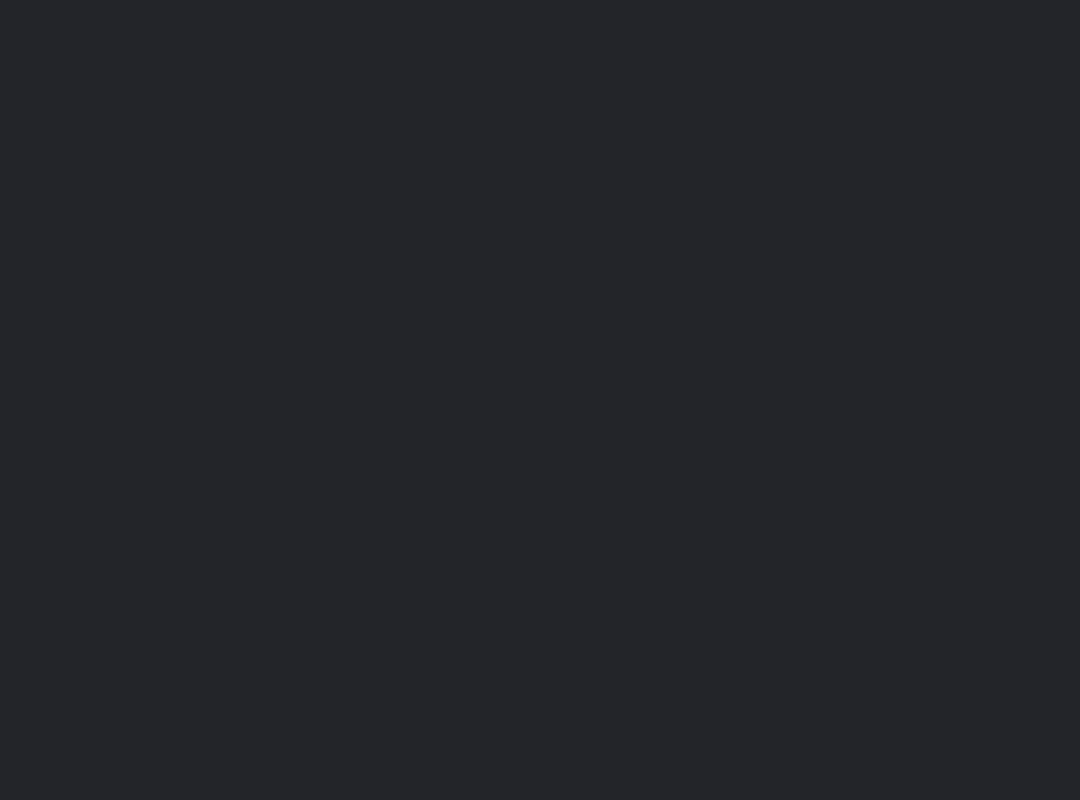
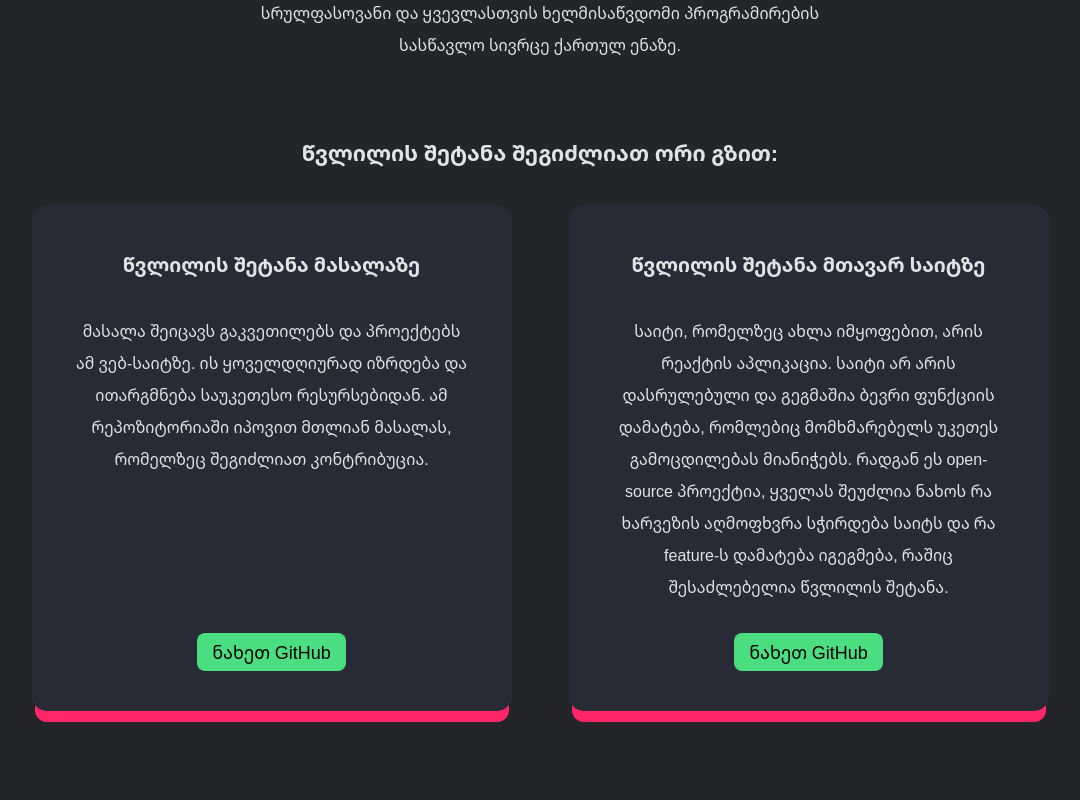
Before and after one commit to XazyProject/xazy, a React (Create React App) app: page /contribute in a window 1280 px wide. Before the commit this address had no page. Shown: the part 380-1180 px from the top of the page, without its empty margins (100-1180 px from the left). Before the commit the page ends 800 px from the top, so only its background shows below. Built offline with nearby package versions, Linux system fonts and the light colour scheme.

Commit message:
add contribution page and tutorial

```diff
--- a/src/components/layout/header/Header.tsx
+++ b/src/components/layout/header/Header.tsx
@@ -49,7 +49,7 @@ const Header = () => {
             </a>
           </li>
           <li>
-            <NavLink to="/">მხარდაჭერა</NavLink>
+            <NavLink to="/contribute">მხარდაჭერა</NavLink>
           </li>
           <img src={avatarExample} alt="avatar" />
         </HeaderUl>
@@ -69,7 +69,7 @@ const Header = () => {
           >
             შემოგვიერთდი
           </a>
-          <NavLink to="/" onClick={() => setOpen(false)}>
+          <NavLink to="/contribute" onClick={() => setOpen(false)}>
             მხარდაჭერა
           </NavLink>
         </MobileNavigation>
--- /dev/null
+++ b/src/pages/Contribute/index.tsx
@@ -0,0 +1,58 @@
+import {
+  ContributeCard,
+  ContributeCardsHolder,
+  ContributeContainer,
+} from "./styled";
+
+const Contribute = () => {
+  return (
+    <ContributeContainer>
+      <h1>როგორ შევიტანოთ წვლილი</h1>
+      <p>
+        XAZY არის open-source პროექტი, რაც ნიშნავს, რომ ნებისმიერ მსურველს
+        შეუძლია წვლილის შეტანა, ვებ-საიტის გაუმჯობესება, მასალაში ნაპოვნი
+        შეცდომების შესწორება, მასალის გადაკეთება, განვრცობა, ახალი გაკვეთილის
+        დამატება და ა.შ. ამით შევძლებთ შევქმნათ სრულფასოვანი და ყვევლასთვის
+        ხელმისაწვდომი პროგრამირების სასწავლო სივრცე ქართულ ენაზე.
+      </p>
+      <h2>წვლილის შეტანა შეგიძლიათ ორი გზით:</h2>
+      <ContributeCardsHolder>
+        <ContributeCard>
+          <h3>წვლილის შეტანა მასალაზე</h3>
+          <p>
+            მასალა შეიცავს გაკვეთილებს და პროექტებს ამ ვებ-საიტზე. ის
+            ყოველდღიურად იზრდება და ითარგმნება საუკეთესო რესურსებიდან. ამ
+            რეპოზიტორიაში იპოვით მთლიან მასალას, რომელზეც შეგიძლიათ კონტრიბუცია.
+          </p>
+          <a
+            href="https://github.com/XazyProject/masala"
+            target="_blank"
+            rel="noreferrer"
+          >
+            ნახეთ GitHub
+          </a>
+        </ContributeCard>
+        <ContributeCard>
+          <h3>წვლილის შეტანა მთავარ საიტზე</h3>
+          <p>
+            საიტი, რომელზეც ახლა იმყოფებით, არის რეაქტის აპლიკაცია. საიტი არ
+            არის დასრულებული და გეგმაშია ბევრი ფუნქციის დამატება, რომლებიც
+            მომხმარებელს უკეთეს გამოცდილებას მიანიჭებს. რადგან ეს open-source
+            პროექტია, ყველას შეუძლია ნახოს რა ხარვეზის აღმოფხვრა სჭირდება საიტს
+            და რა feature-ს დამატება იგეგმება, რაშიც შესაძლებელია წვლილის
+            შეტანა.
+          </p>
+          <a
+            href="https://github.com/XazyProject/xazy"
+            target="_blank"
+            rel="noreferrer"
+          >
+            ნახეთ GitHub
+          </a>
+        </ContributeCard>
+      </ContributeCardsHolder>
+    </ContributeContainer>
+  );
+};
+
+export default Contribute;
--- /dev/null
+++ b/src/pages/Contribute/styled.ts
@@ -0,0 +1,87 @@
+import styled from "styled-components";
+import { colors } from "styles/colors";
+
+export const ContributeContainer = styled.div`
+  max-width: 1200px;
+  margin: 0 auto;
+  padding: 20px;
+  h1 {
+    font-size: 26px;
+    text-align: center;
+    font-weight: 600;
+    margin: 50px 0;
+    line-height: 2;
+  }
+
+  p {
+    max-width: 600px;
+    text-align: center;
+    margin: 0 auto;
+    line-height: 2;
+  }
+
+  h2 {
+    font-size: 22px;
+    font-weight: 600;
+    text-align: center;
+    margin: 70px 0 30px 0;
+    line-height: 2;
+  }
+`;
+
+export const ContributeCardsHolder = styled.div`
+  display: flex;
+  flex-wrap: wrap;
+  gap: 50px;
+  max-width: 1024px;
+  margin: 0 auto 70px auto;
+`;
+
+export const ContributeCard = styled.div`
+  background-color: ${colors.codeBg};
+  max-width: 400px;
+  margin: 0 auto;
+  padding: 40px;
+  text-align: center;
+  border-radius: 15px;
+  box-shadow: 0px 14px 0px -3px rgba(255, 39, 104, 1);
+  display: flex;
+  flex-direction: column;
+  align-items: center;
+
+  h3 {
+    font-size: 20px;
+    font-weight: 600;
+    text-align: center;
+    line-height: 2;
+  }
+
+  p {
+    margin: 30px 0;
+  }
+
+  a {
+    text-align: center;
+    display: inline-block;
+    text-decoration: none;
+    padding: 10px 15px;
+    border-radius: 8px;
+    font-size: 18px;
+    font-weight: 500;
+    cursor: pointer;
+    border: none;
+    background-color: ${colors.happyGreen};
+    color: #000;
+    transition: all 0.2s ease-in-out;
+    margin-top: auto;
+
+    &:hover {
+      transform: scale(1.1);
+      box-shadow: rgba(0, 0, 0, 0.35) 0px 5px 15px;
+    }
+  }
+
+  @media only screen and (max-width: 768px) {
+    padding: 20px;
+  }
+`;
--- a/src/routes/index.tsx
+++ b/src/routes/index.tsx
@@ -5,6 +5,7 @@ import Courses from "../pages/Courses/Courses";
 import CourseDetails from "../pages/CourseDetails/CourseDetails";
 import Home from "pages/Home";
 import { useEffect } from "react";
+import Contribute from "pages/Contribute";
 
 const ScrollToTop = () => {
   const { pathname } = useLocation();
@@ -23,6 +24,7 @@ const AllRoutes = () => {
       <Routes>
         <Route element={<Layout />}>
           <Route path="/" element={<Home />} />
+          <Route path="/contribute" element={<Contribute />} />
           <Route
             path="/courses"
             element={
```
Also changed, not shown: .eslintrc.js.
